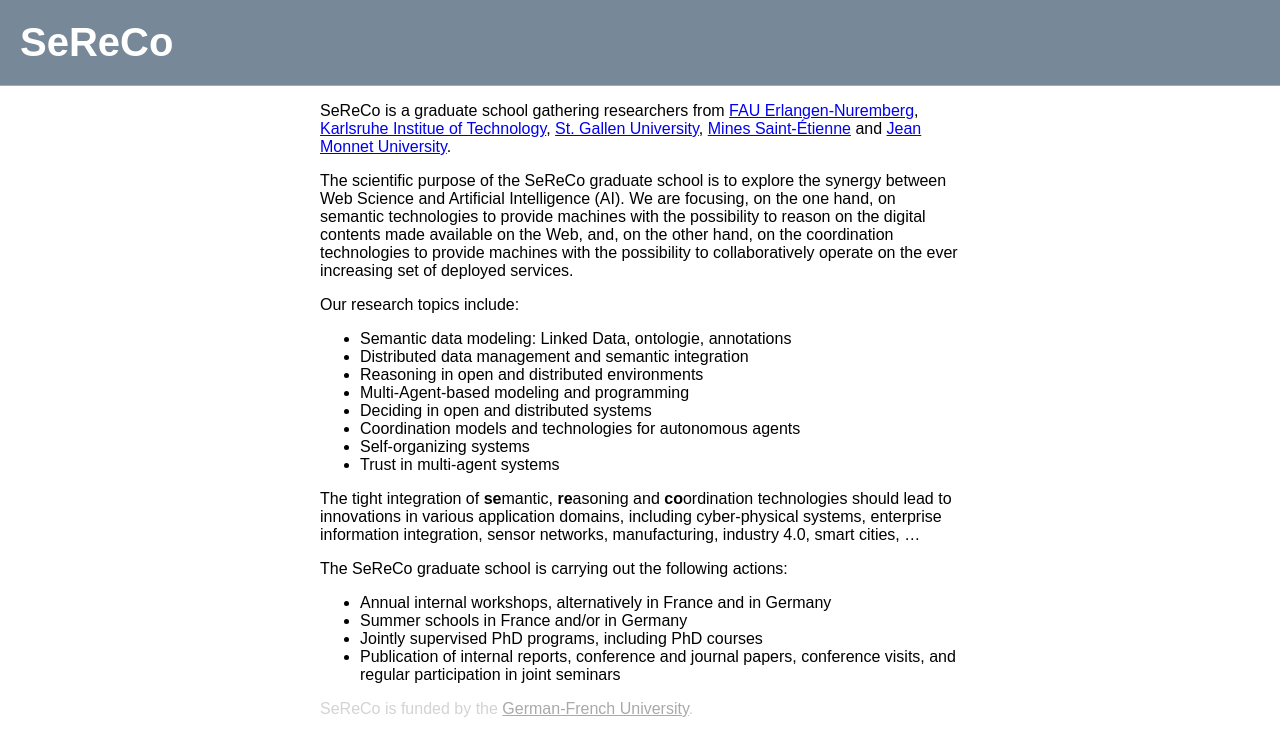
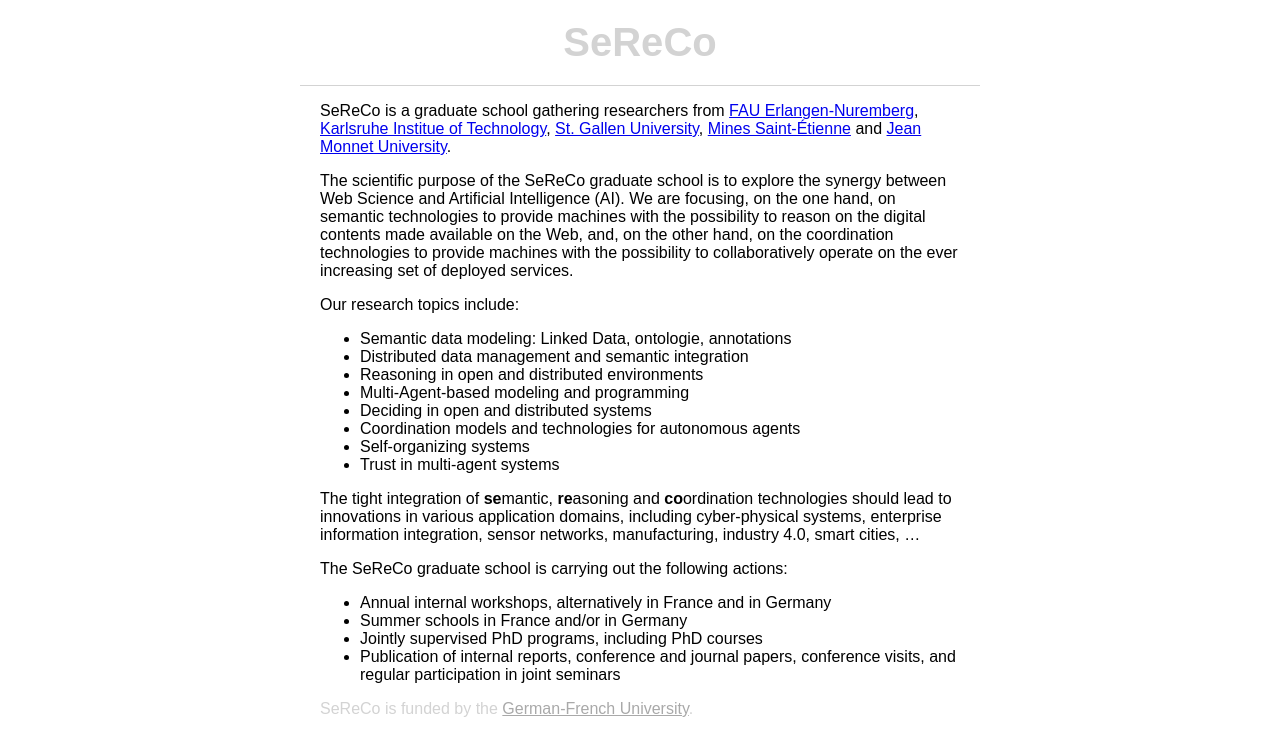
Before and after one commit to fbreuilemse/sereco-graduate-school.github.io, a Jekyll site: the page built from index.md, in a window 1280 px wide. Shown: the top 756 px of the page. Built offline with Jekyll 4.4.1, drawn with Linux system fonts in a browser that asks for light colours.

Commit message:
improve layout

```diff
--- a/_layouts/default.html
+++ b/_layouts/default.html
@@ -7,7 +7,7 @@
   </head>
   <body>
     <header>
-      <span>Se</span><span>Re</span><span>Co</span>
+      <a href="#">Se<span class="first">mantics</span></a><a>Re<span class="second">asoning</span></a><a>Co<span class="third">ordination</span></a>
     </header>
     <!-- <nav>
       <a href="/">Home</a>
--- a/css/default.css
+++ b/css/default.css
@@ -12,28 +12,41 @@ body {
 }
 
 header {
-    margin: 0;
+    max-width: 640px;
+    margin: auto;
     padding: 20px;
     color: white;
     font-weight: bolder;
     font-size: 2.5em;
-    background-color: lightslategray;
-    border-bottom: 1px solid darkgray;
+    color: lightgrey;
+    text-align: center;
+    border-bottom: 1px solid lightgrey;
 }
 
-/*
-header span:nth-child(1) {
+header a {
+    color: lightgrey;
+    text-decoration: none;
+}
+
+header a span {
+    display: none;
+}
+
+header a:hover span {
+    display: inline;
+}
+
+header a span.first {
     color: hsl(0, 30%, 80%);
 }
 
-header span:nth-child(2) {
+header span.second {
     color: hsl(127, 30%, 80%);
 }
 
-header span:nth-child(3) {
+header span.third {
     color: hsl(255, 30%, 80%);
 }
-*/
 
 footer {
     max-width: 640px;
```
